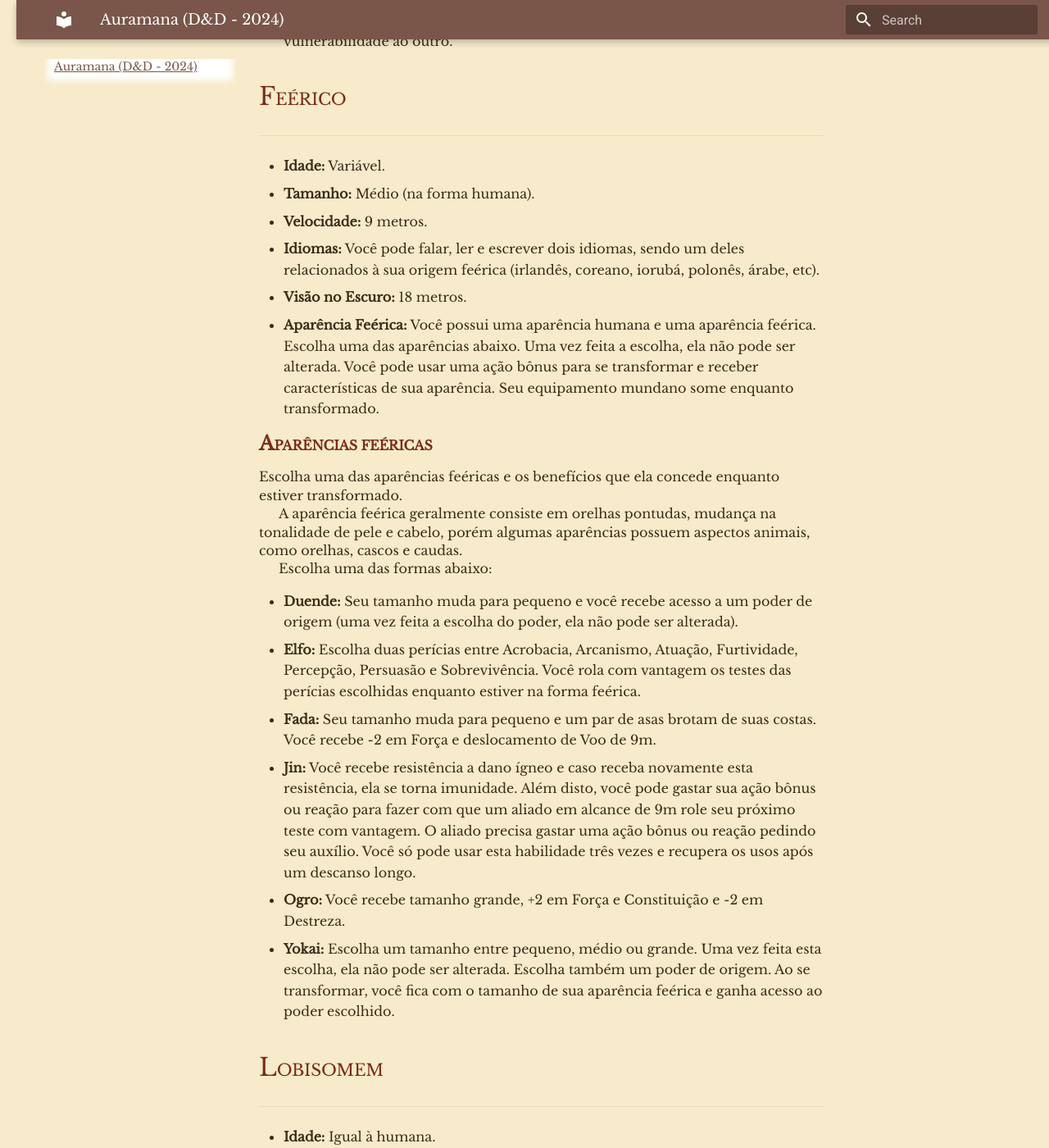
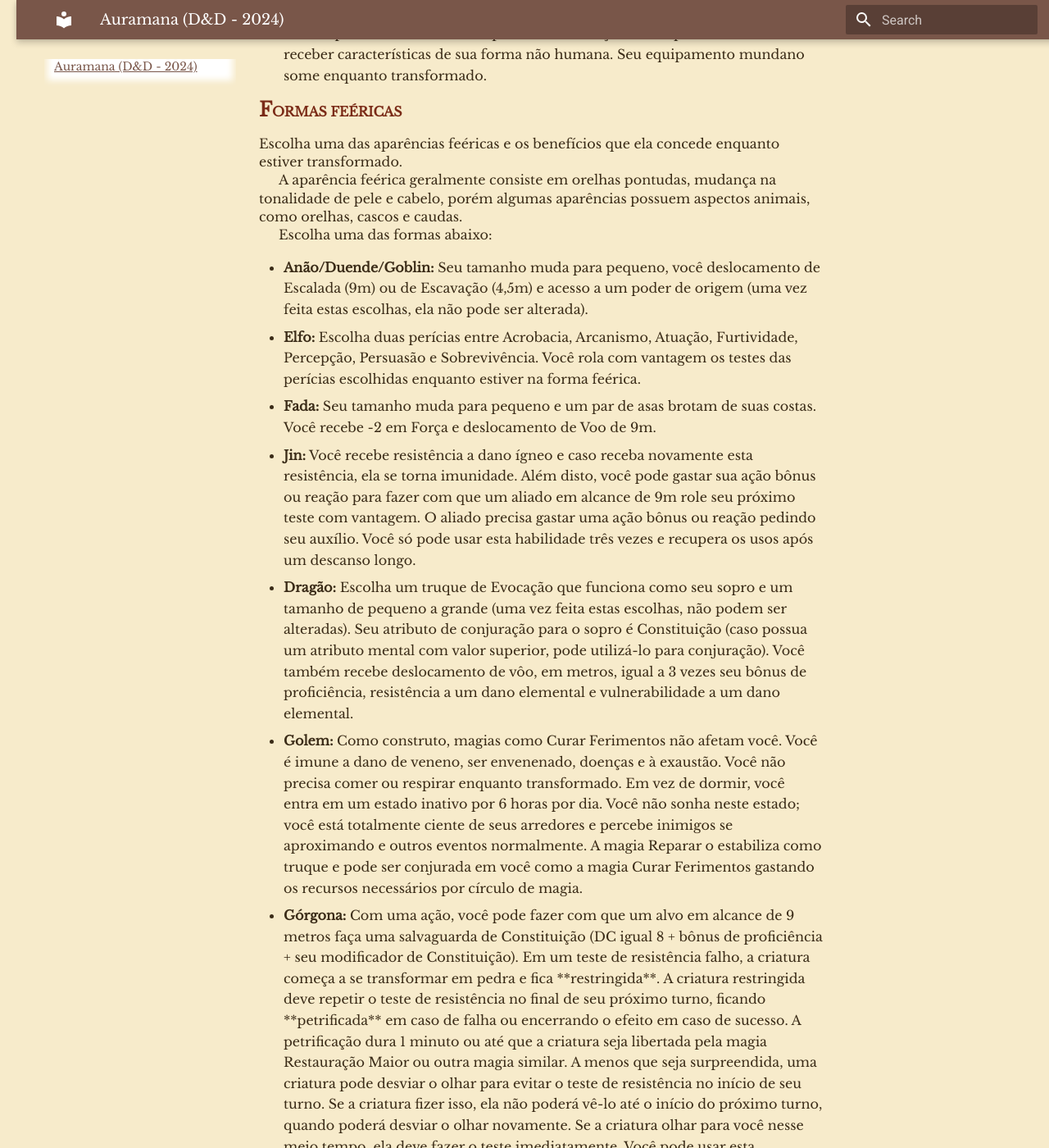
Before and after one commit to ozyssj/auramana-rpg, an MkDocs documentation site: the page built from docs/auramana-dnd.md, in a window 1280 px wide and 1400 px high, scrolled down 8178 px. Shown: the whole window at 82% size. Built offline with MkDocs 1.6.1 and Material for MkDocs 9.7.7, drawn with Linux system fonts in a browser that asks for light colours; some of the changed text lies outside the part shown.

```diff
--- a/docs/auramana-dnd.md
+++ b/docs/auramana-dnd.md
@@ -153,27 +153,15 @@
       porém sem selecionar a raça.
     </p>
     <p>
-      Alternativamente, utilize o método de rolagem: role 4d6 e some os três maiores resultados. Faça isso seis vezes.<br>
+      Alternativamente, você pode utilizar o método de rolagem: role 4d6 e some os três maiores resultados. Faça isso seis vezes.<br>
       Em seguida, aplique os aumentos de atributos da Origem.
     </p>
 
-    <h3>Raças e Classes Permitidas</h3>
-    <table>
-      <thead>
-        <tr><th>Raça</th><th>Classes</th></tr>
-      </thead>
-      <tbody>
-        <tr><td>Humano</td><td>Qualquer</td></tr>
-        <tr><td>Lobisomem</td><td>Bárbaro (qualquer), Druida (Lua, Pastoreio, Terra), Guardião (Caçador, Matador de Monstros, Senhor das Feras, Vigilante das Sombras)</td></tr>
-        <tr><td>Vampiro</td><td>Qualquer</td></tr>
-        <tr><td>Feérico</td><td>Qualquer</td></tr>
-        <tr><td>Monstro</td><td>Qualquer</td></tr>
-        <tr><td>Múmia</td><td>Clérigo (qualquer), Guerreiro (qualquer), Ladino (Assassino, Ladrão), Mago (qualquer)</td></tr>
-      </tbody>
-    </table>
+    <h3>Classes e Subclasses Permitidas</h3>
+        <p>
+      * Além das subclasses do Modern Handbook.
+    </p>
 
-
-    <h3>Classes e Subclasses Permitidas</h3>
     <table>
       <thead>
         <tr><th>Classe</th><th>Subclasse</th></tr>
@@ -372,33 +360,37 @@
 </section>
 
 <section class="raca">
-  <h3>Feérico</h3>
+  <h3>Feéricos e Monstros</h3>
   <hr>
   <ul>
     <li><strong>Idade:</strong> Variável.</li>
     <li><strong>Tamanho:</strong> Médio (na forma humana).</li>
-    <li><strong>Velocidade:</strong> 9 metros.</li>
-    <li><strong>Idiomas:</strong> Você pode falar, ler e escrever dois idiomas, sendo um deles relacionados à sua origem feérica (irlandês, coreano, iorubá, polonês, árabe, etc).</li>
+    <li><strong>Velocidade:</strong> 9 metros (na forma humana).</li>
+    <li><strong>Idiomas:</strong> Você pode falar, ler e escrever dois idiomas, sendo um deles relacionados à sua origem primordial ou feérica (irlandês, coreano, grego, chinês, iorubá, árabe, etc).</li>
     <li><strong>Visão no Escuro:</strong> 18 metros.</li>
-    <li><strong>Aparência Feérica:</strong> Você possui uma aparência humana e uma aparência feérica. Escolha uma das aparências abaixo. Uma vez feita a escolha, ela não pode ser alterada. Você pode usar uma ação bônus para se transformar e receber características de sua aparência. Seu equipamento mundano some enquanto transformado.</li>
+
+    <li><strong>Forma Primordial/Feéria:</strong> Você possui uma aparência humana e uma aparência feérica ou de monstra. Escolha uma das formas abaixo. Uma vez feita a escolha, ela não pode ser alterada. Você pode usar uma ação bônus para se transformar e receber características de sua forma não humana. Seu equipamento mundano some enquanto transformado.</li>
   </ul>
-  <h4>Aparências Feéricas</h4>
+
+  <h4>Formas Feéricas</h4>
   <p>Escolha uma das aparências  feéricas e os benefícios que ela concede enquanto estiver transformado.</p>
   <p>A aparência feérica geralmente consiste em orelhas pontudas, mudança na tonalidade de pele e cabelo, porém algumas aparências possuem aspectos animais, como orelhas, cascos e caudas.</p>
   <p>Escolha uma das formas abaixo:</p>
   <ul>
-    <li><strong>Duende:</strong> Seu tamanho muda para pequeno e você recebe acesso a um poder de origem (uma vez feita a escolha do poder, ela não pode ser alterada).</li>
+    <li><strong>Anão/Duende/Goblin:</strong> Seu tamanho muda para pequeno, você deslocamento de Escalada (9m) ou de Escavação (4,5m) e acesso a um poder de origem (uma vez feita estas escolhas, ela não pode ser alterada).</li>
     <li><strong>Elfo:</strong> Escolha duas perícias entre Acrobacia, Arcanismo, Atuação, Furtividade, Percepção, Persuasão e Sobrevivência. Você rola com vantagem os testes das perícias escolhidas enquanto estiver na forma feérica. </li>
     <li><strong>Fada:</strong> Seu tamanho muda para pequeno e um par de asas brotam de suas costas. Você recebe -2 em Força e deslocamento de Voo de 9m.</li>
     <li><strong>Jin:</strong> Você recebe resistência a dano ígneo e caso receba novamente esta resistência, ela se torna imunidade. Além disto, você pode gastar sua ação bônus ou reação para fazer com que um aliado em alcance de 9m role seu próximo teste com vantagem. O aliado precisa gastar uma ação bônus ou reação pedindo seu auxílio. Você só pode usar esta habilidade três vezes e recupera os usos após um descanso longo.</li>
-    <li><strong>Ogro:</strong> Você recebe tamanho grande, +2 em Força e Constituição e -2 em Destreza.</li>
-    <li><strong>Yokai:</strong> Escolha um tamanho entre pequeno, médio ou grande. Uma vez feita esta escolha, ela não pode ser alterada. Escolha também um poder de origem. Ao se transformar, você fica com o tamanho de sua aparência feérica e ganha acesso ao poder escolhido.</li>
+    <li><strong>Dragão:</strong> Escolha um truque de Evocação que funciona como seu sopro e um tamanho de pequeno a grande (uma vez feita estas escolhas, não podem ser alteradas). Seu atributo de conjuração para o sopro é Constituição (caso possua um atributo mental com valor superior, pode utilizá-lo para conjuração). Você também recebe deslocamento de vôo, em metros, igual a 3 vezes seu bônus de proficiência, resistência a um dano elemental e vulnerabilidade a um dano elemental.</li>
+    <li><strong>Golem:</strong> Como construto, magias como Curar Ferimentos não afetam você. Você é imune a dano de veneno, ser envenenado, doenças e à exaustão. Você não precisa comer ou respirar enquanto transformado. Em vez de dormir, você entra em um estado inativo por 6 horas por dia. Você não sonha neste estado; você está totalmente ciente de seus arredores e percebe inimigos se aproximando e outros eventos normalmente. A magia Reparar o estabiliza como  truque e pode ser conjurada em você como a magia Curar Ferimentos gastando os recursos necessários por círculo de magia.</li>
+    <li><strong>Górgona:</strong> Com uma ação, você pode fazer com que um alvo em alcance de 9 metros faça uma salvaguarda de Constituição (DC igual  8 + bônus de proficiência + seu modificador de Constituição). Em um teste de resistência falho, a criatura começa a se transformar em pedra e fica **restringida**. A criatura restringida deve repetir o teste de resistência no final de seu próximo turno, ficando **petrificada** em caso de falha ou encerrando o efeito em caso de sucesso. A petrificação dura 1 minuto ou até que a criatura seja libertada pela magia Restauração Maior ou outra magia similar. A menos que seja surpreendida, uma criatura pode desviar o olhar para evitar o teste de resistência no início de seu turno. Se a criatura fizer isso, ela não poderá vê-lo até o início do próximo turno, quando poderá desviar o olhar novamente. Se a criatura olhar para você nesse meio tempo, ela deve fazer o teste imediatamente. Você pode usar esta habilidade apenas uma vez no mesmo alvo a cada dia.</li>
+    <li><strong>Ogro/Gigante:</strong> Seu tamanho muda para grande, você recebe +2 em Força, -2 em Destreza e uma quantidade de PV extras iguais a quatro vezes o seu bônus de proficiência.</li>
+    <li><strong>Tritão/Undine:</strong> Você recebe deslocamento de natação, em metros, igual a quatro vezes seu bônus de proficiencia e pode respirar de baixo d'água.</li>
   </ul>
 </section>
 
-
 <section class="raca">
-  <h3>Lobisomem</h3>
+  <h3>Licantropo</h3>
   <hr>
   <ul>
     <li><strong>Idade:</strong> Igual à humana.</li>
@@ -412,42 +404,6 @@
   </ul>
 </section>
 
-<section class="raca">
-  <h3>Monstro</h3>
-  <hr>
-  <ul>
-    <li><strong>Idade:</strong> Variável.</li>
-    <li><strong>Tamanho:</strong> Médio (na forma humana).</li>
-    <li><strong>Velocidade:</strong> 9 metros (na forma humana).</li>
-    <li><strong>Idiomas:</strong> Você pode falar, ler e escrever dois idiomas, sendo um deles relacionados à sua origem primordial (grego, chinês, norueguês, aimará, etc).</li>
-    <li><strong>Visão no Escuro:</strong> 18 metros.</li>
-    <li><strong>Forma Primordial:</strong>  Você possui uma aparência humana e uma forma primordial. Escolha uma das formas abaixo. Uma vez feita a escolha, ela não pode ser alterada. Você pode usar uma ação bônus para se transformar e receber características de sua forma primordial. Seu equipamento mundano some enquanto transformado.</li>
-  </ul>
-  <h4>Formas Primordiais</h4>
-  <ul>
-    <li><strong>Dragão:</strong> Escolha um truque de Evocação que funciona como seu sopro e um tamanho de pequeno a grande (uma vez feita estas escolhas, não podem ser alteradas). Seu atributo de conjuração para o sopro é Constituição (caso possua um atributo mental com valor superior, pode utilizá-lo para conjuração). Você também recebe deslocamento de vôo, em metros, igual a 3 vezes seu bônus de proficiência, resistência a um dano elemental e vulnerabilidade a um dano elemental.</li>
-    <li><strong>Goblin:</strong> Seu tamanho muda para pequeno e você recebe acesso a um poder de origem (uma vez feita a escolha do poder, ela não pode ser alterada).</li>
-    <li><strong>Golem:</strong> Como construto, magias como Curar Ferimentos não afetam você. Você é imune a dano de veneno, ser envenenado, doenças e à exaustão. Você não precisa comer ou respirar enquanto transformado. Em vez de dormir, você entra em um estado inativo por 6 horas por dia. Você não sonha neste estado; você está totalmente ciente de seus arredores e percebe inimigos se aproximando e outros eventos normalmente. A magia Reparar o estabiliza como  truque e pode ser conjurada em você como a magia Curar Ferimentos gastando os recursos necessários por círculo de magia.</li>
-    <li><strong>Górgona:</strong> Com uma ação, você pode fazer com que um alvo em alcance de 9 metros faça uma salvaguarda de Constituição (DC igual  8 + bônus de proficiência + seu modificador de Constituição). Em um teste de resistência falho, a criatura começa a se transformar em pedra e fica **restringida**. A criatura restringida deve repetir o teste de resistência no final de seu próximo turno, ficando **petrificada** em caso de falha ou encerrando o efeito em caso de sucesso. A petrificação dura 1 minuto ou até que a criatura seja libertada pela magia Restauração Maior ou outra magia similar. A menos que seja surpreendida, uma criatura pode desviar o olhar para evitar o teste de resistência no início de seu turno. Se a criatura fizer isso, ela não poderá vê-lo até o início do próximo turno, quando poderá desviar o olhar novamente. Se a criatura olhar para você nesse meio tempo, ela deve fazer o teste imediatamente. Você pode usar esta habilidade apenas uma vez no mesmo alvo a cada dia.</li>
-    <li><strong>Gigante:</strong> Você recebe tamanho grande, +2 em Força, -2 em Destreza e uma quantidade de PV extras iguais a quatro vezes o seu bônus de proficiência.</li>
-    <li><strong>Tritão:</strong> Você recebe deslocamento de natação, em metros, igual a quatro vezes seu bônus de proficiencia e pode respirar de baixo d'água.</li>
-  </ul>
-</section>
-
-
-<section class="raca">
-  <h3>Múmia</h3>
-  <hr>
-  <ul>
-    <li><strong>Idade:</strong> Não envelhece.</li>
-    <li><strong>Tamanho:</strong> Médio.</li>
-    <li><strong>Velocidade:</strong> 9 metros.</li>
-    <li><strong>Idiomas:</strong>  Você pode falar, ler e escrever três idiomas, sendo um deles preferencialmente um idioma antigo (egípcio antigo, chinês antigo, azteca, etc).</li>
-    <li><strong>Visão no Escuro:</strong> 18 metros.</li>
-    <li><strong>Natureza Morta-Viva:</strong> Você não precisa respirar, é imune a dano necrótico e venenoso e à exaustão. Porém é vulnerável a dano ígneo e radiante, além de não se beneficiar de magias de cura (considerado dano radiante). Além disto, você não precisa fazer salvaguardas de morte quando chega a 0 PV, porém seu corpo é destruído se continuar sofrendo dano.</li>
-    <li><strong>Resistência:</strong> Você possui resistência a dano cortante, contundente e perfurante de fontes não mágicas. Armas banhadas em prata ignoram suas resistências a dano.</li>
-  </ul>
-</section>
 
 <section class="raca">
   <h3>Vampiro</h3>
@@ -474,6 +430,21 @@
   </ul>
 </section>
 
+<section class="raca">
+  <h3>Múmia e Demais Mortos Vivos</h3>
+  <hr>
+  <ul>
+    <li><strong>Idade:</strong> Não envelhece.</li>
+    <li><strong>Tamanho:</strong> Médio.</li>
+    <li><strong>Velocidade:</strong> 9 metros.</li>
+    <li><strong>Idiomas:</strong>  Você pode falar, ler e escrever três idiomas, sendo um deles preferencialmente um idioma antigo (egípcio antigo, chinês antigo, azteca, etc).</li>
+    <li><strong>Visão no Escuro:</strong> 18 metros.</li>
+    <li><strong>Natureza Morta-Viva:</strong> Você não precisa respirar, é imune a dano necrótico e venenoso e à exaustão. Porém é vulnerável a dano ígneo e radiante, além de não se beneficiar de magias de cura (considerado dano radiante). Além disto, você não precisa fazer salvaguardas de morte quando chega a 0 PV, porém seu corpo é destruído se continuar sofrendo dano.</li>
+    <li><strong>Resistência:</strong> Você possui resistência a dano cortante, contundente e perfurante de fontes não mágicas. Armas banhadas em prata ignoram suas resistências a dano.</li>
+  </ul>
+</section>
+
+
   </div>
 
 </body>
```
Also changed, not shown: other parts of docs/auramana-dnd.md (+2 -2 lines).
